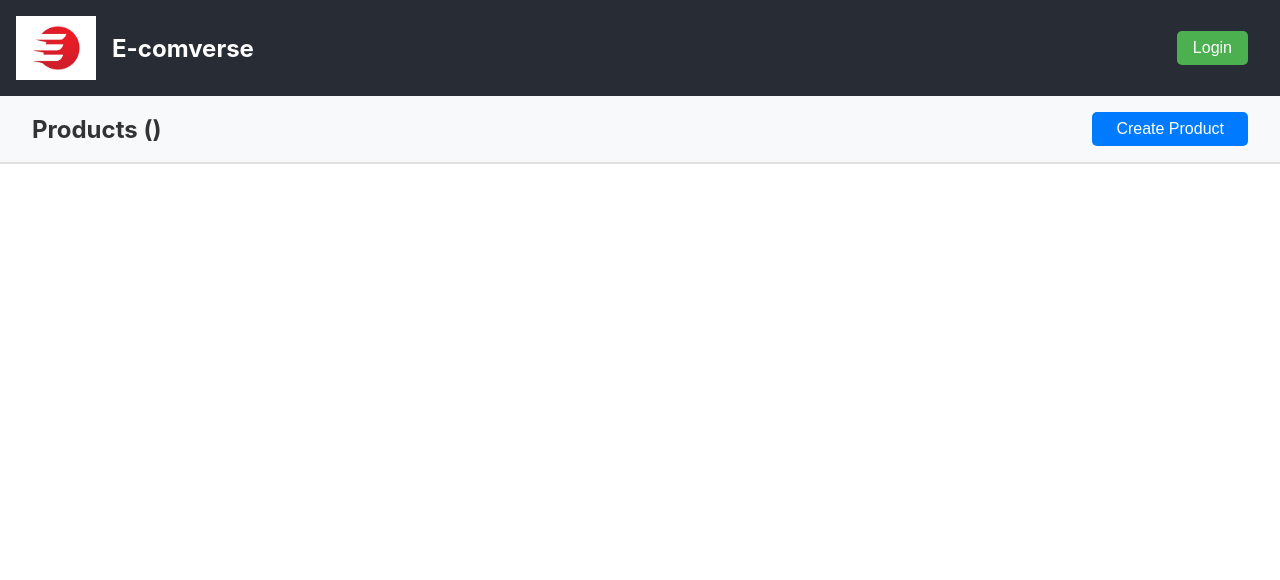
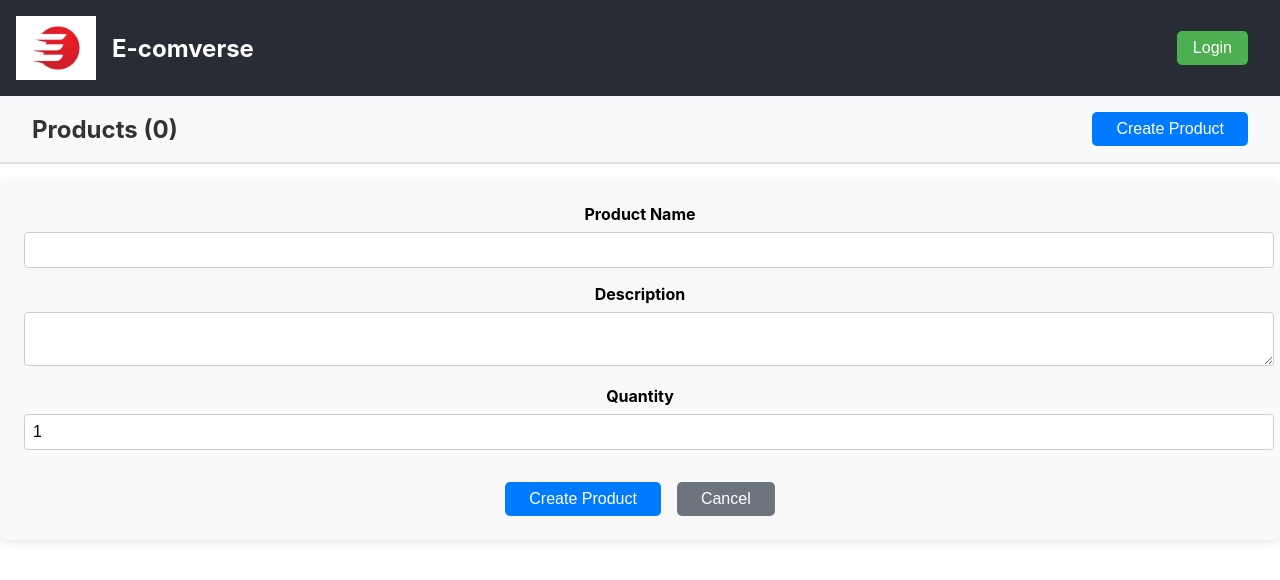
Before and after one commit to quantumflo/E-comverse, a React (Create React App) app in the folder client/: page / in a window 1280 px wide. Both pictures are taken after a click on the button "Create Product". Shown: the top 580 px of the page. Built offline with nearby package versions, Linux system fonts and the light colour scheme.

Commit message:
create product panel

```diff
--- /dev/null
+++ b/client/src/components/CreateProductPanel.jsx
@@ -0,0 +1,103 @@
+import React, { useState } from "react";
+import styled from "styled-components";
+
+// Styles for the panel
+const Panel = styled.div`
+  background-color: #f9f9f9;
+  padding: 1.5rem;
+  border-radius: 8px;
+  box-shadow: 0 2px 10px rgba(0, 0, 0, 0.1);
+  margin: 1rem 0;
+`;
+
+const FormField = styled.div`
+  margin-bottom: 1rem;
+`;
+
+const Label = styled.label`
+  display: block;
+  font-weight: bold;
+  margin-bottom: 0.5rem;
+`;
+
+const Input = styled.input`
+  width: 100%;
+  padding: 0.5rem;
+  font-size: 1rem;
+  border: 1px solid #ccc;
+  border-radius: 4px;
+`;
+
+const Textarea = styled.textarea`
+  width: 100%;
+  padding: 0.5rem;
+  font-size: 1rem;
+  border: 1px solid #ccc;
+  border-radius: 4px;
+`;
+
+const Button = styled.button`
+  padding: 0.5rem 1.5rem;
+  font-size: 1rem;
+  color: white;
+  background-color: #007bff;
+  border: none;
+  border-radius: 5px;
+  cursor: pointer;
+  transition: background-color 0.3s;
+  margin-top: 1rem;
+
+  &:hover {
+    background-color: #0056b3;
+  }
+`;
+
+const CreateProductPanel = ({ onCreate, onCancel }) => {
+  const [name, setName] = useState("");
+  const [description, setDescription] = useState("");
+  const [quantity, setQuantity] = useState(1);
+
+  const handleSubmit = (e) => {
+    e.preventDefault();
+    const newProduct = { name, description, quantity: parseInt(quantity) };
+    onCreate(newProduct);
+  };
+
+  return (
+    <Panel>
+      <form onSubmit={handleSubmit}>
+        <FormField>
+          <Label>Product Name</Label>
+          <Input type="text" value={name} onChange={(e) => setName(e.target.value)} required />
+        </FormField>
+
+        <FormField>
+          <Label>Description</Label>
+          <Textarea value={description} onChange={(e) => setDescription(e.target.value)} required />
+        </FormField>
+
+        <FormField>
+          <Label>Quantity</Label>
+          <Input
+            type="number"
+            value={quantity}
+            onChange={(e) => setQuantity(e.target.value)}
+            min="1"
+            required
+          />
+        </FormField>
+
+        <Button type="submit">Create Product</Button>
+        <Button
+          type="button"
+          onClick={onCancel}
+          style={{ marginLeft: "1rem", backgroundColor: "#6c757d" }}
+        >
+          Cancel
+        </Button>
+      </form>
+    </Panel>
+  );
+};
+
+export default CreateProductPanel;
--- a/client/src/components/Main.jsx
+++ b/client/src/components/Main.jsx
@@ -1,10 +1,28 @@
+import { useState } from "react";
 import Cards from "./Cards";
+import CreateProductPanel from "./CreateProductPanel";
 import ProductHeader from "./ProductHeader";
 
 function Main() {
+  const [products, setProducts] = useState([]);
+  const [showCreatePanel, setShowCreatePanel] = useState(false);
+
+  const handleCreateProduct = () => {
+    setShowCreatePanel(true);
+  };
+
+  const handleProductCreation = (newProduct) => {
+
+    setProducts([...products, { id: products.length + 1, ...newProduct }]);
+    setShowCreatePanel(false);
+  }
+
   return (
     <div>
-      <ProductHeader />
+      <ProductHeader count={products.length} onCreate={handleCreateProduct} />
+      {showCreatePanel && (
+        <CreateProductPanel onCreate={handleProductCreation} onCancel={() => setShowCreatePanel(false)} />
+      )}
       <Cards />
     </div>
   );
```
Also changed, not shown: client/src/components/CreateProduct.jsx (deleted).
